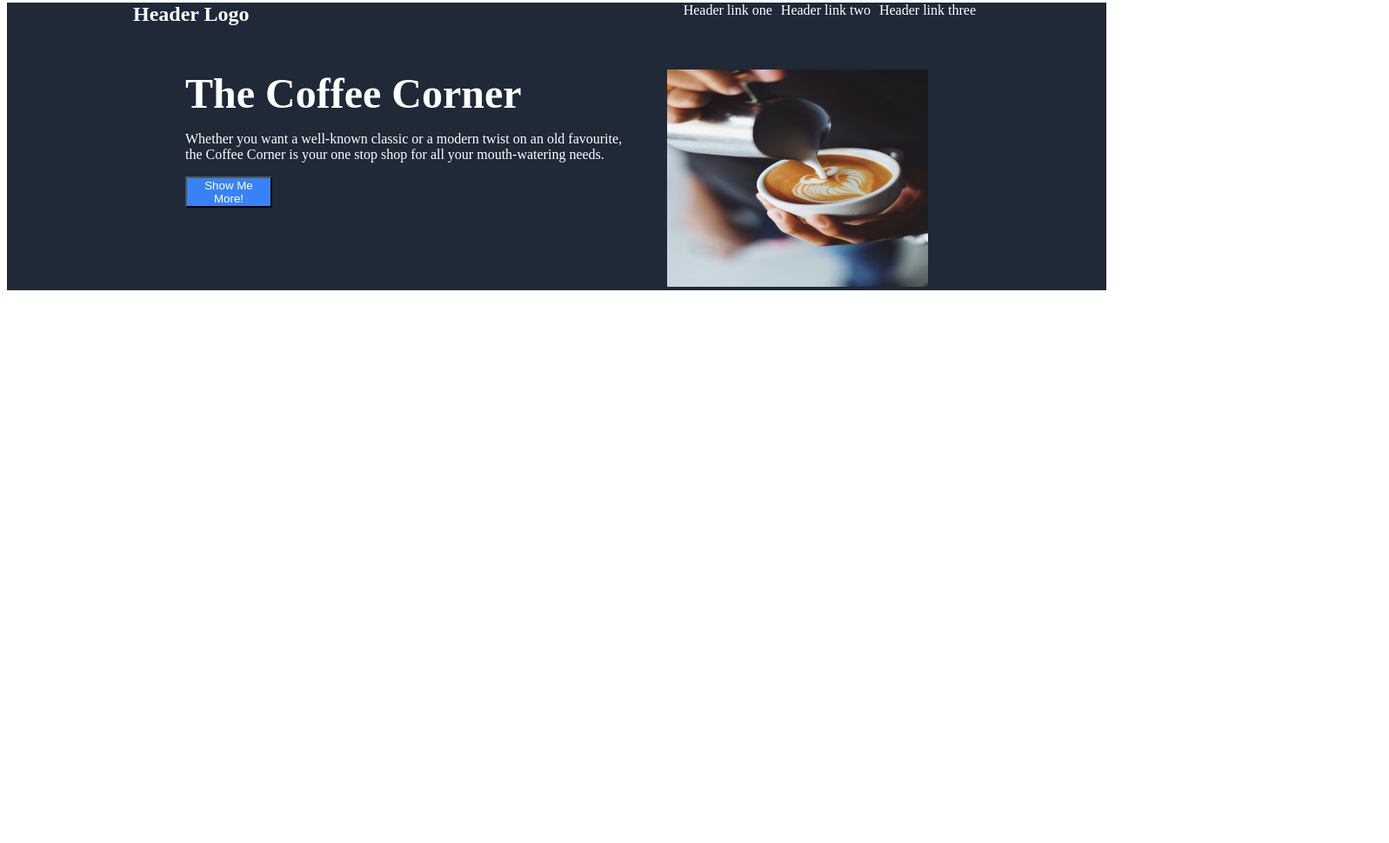
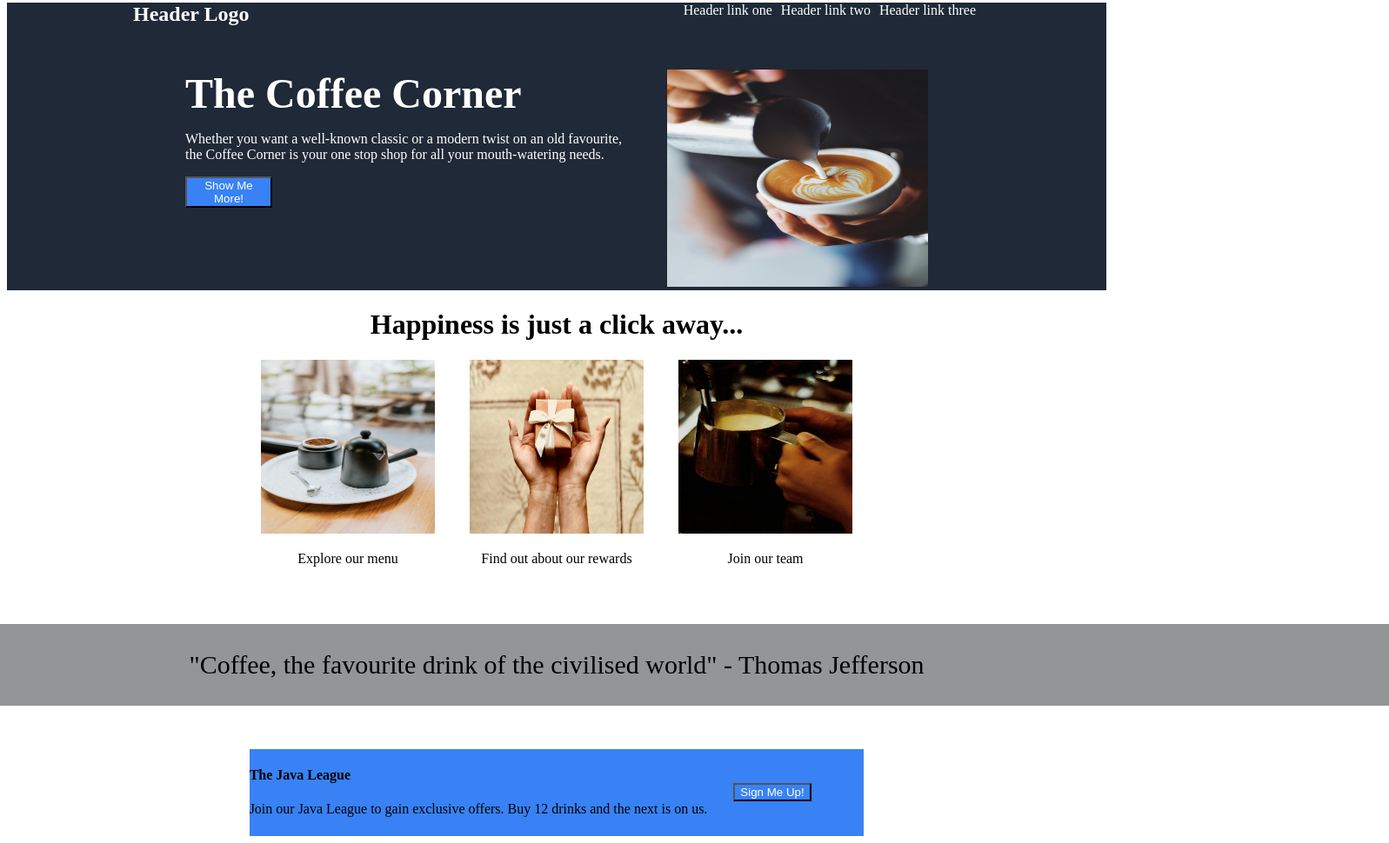
Before and after one commit to HM-04/website_template, a plain HTML site: page index.html in a window 1280 px wide. Shown: the part 5-975 px from the top of the page at 87% size, 1597 px wide, since content can reach past the window. Before the commit the page ends 800 px from the top, so only its background shows below. Drawn offline with Linux system fonts and the light colour scheme.

Commit message:
Modify main content of page

```diff
--- a/index.html
+++ b/index.html
@@ -32,5 +32,43 @@
             </div>
         </div>
     </div>
+
+    <!-- Main Body of Website -->
+  <div class="body">
+
+    <div class="body_heading">
+        <h1>Happiness is just a click away...</h1>
+    </div>
+
+    <div class="click">
+        <div class="click_menu">
+            <img src="coffee-1.jpg" alt="Image of coffee being poured" width="200" height="200">
+            <p>Explore our menu</p>
+        </div>
+
+        <div click="click_rewards">
+            <img src="gift.jpg" alt="Image of a wrapped gift" width="200" height="200">
+            <p>Find out about our rewards</p>
+        </div>
+
+        <div class="click_careers">
+            <img src="barista.jpg" alt="Image of coffee" width="200" height="200">
+            <p>Join our team</p>
+        </div>
+    </div>
+
+    <div class="quote">
+        <p>"Coffee, the favourite drink of the civilised world" - Thomas Jefferson</p>
+    </div>
+
+    <div class="java">
+        <div clas="java_text">
+            <h4>The Java League</h4>
+            <p>Join our Java League to gain exclusive offers. Buy 12 drinks and the next is on us.</p>
+        </div>
+
+        <div class="java_button"><button>Sign Me Up!</button></div>
+    </div>
+  </div>
 </body>
 </html>
--- a/style.css
+++ b/style.css
@@ -61,3 +61,50 @@ ul {
     flex-direction: column;
     justify-content: flex-start;
 }
+
+
+/* BODY STYLING */
+
+.body {
+    display: flex;
+    flex-direction: column;
+    align-items: center;
+}
+
+.click {
+    display: flex;
+    flex-direction: row;
+    gap: 40px;
+    text-align: center;
+}
+
+.quote {
+    font-size: 30px;
+    background-color: #939597;
+    width: 1914px;
+    text-align: center;
+    margin-top: 50px;
+    margin-bottom: 50px;
+}
+
+.java {
+    display: flex;
+    background-color: #3882F6;
+    gap: 30px;
+}
+
+.java_button {
+    background-color: #3882F6;
+    border-color: white;
+    width: 150px;
+    height: 100px;
+    box-sizing: border-box;
+    align-content: center;
+    justify-content: center;
+
+}
+
+.java_button button {
+    background-color: #3882F6;
+    color: white;
+}
```
Also changed, not shown: barista.jpg (added), coffee-1.jpg (added), gift.jpg (added).
